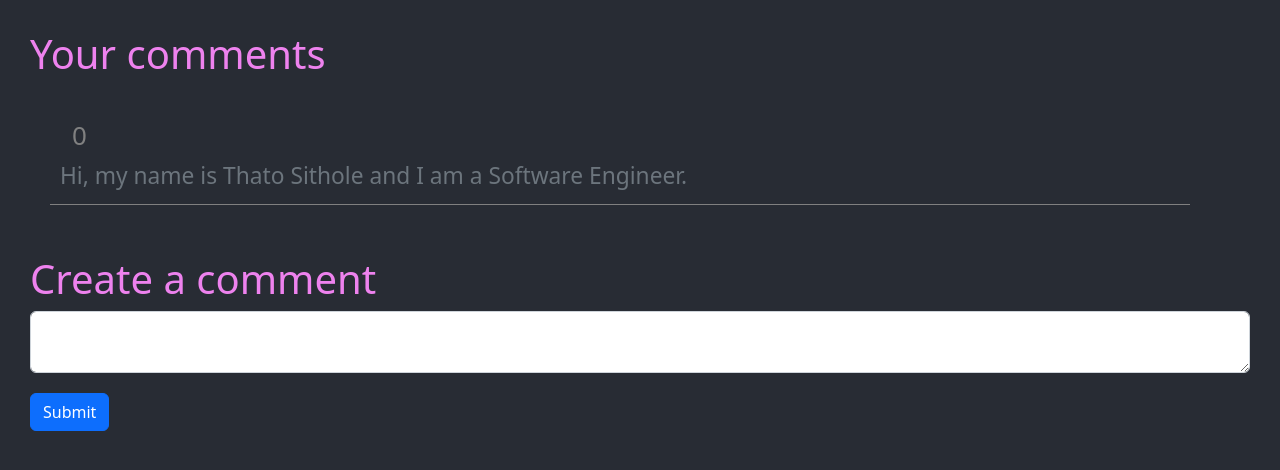
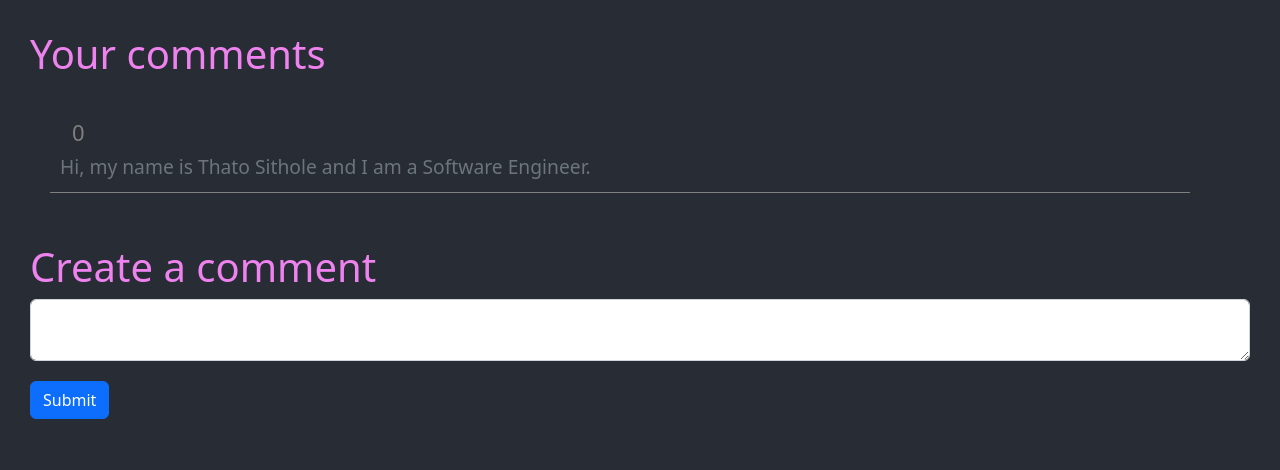
Before and after one commit to Manana6/comment-section-mini-blog, a React (Create React App) app: page / in a window 1280 px wide. Shown: the top 470 px of the page. Built offline with nearby package versions, Linux system fonts and the light colour scheme.

Commit message:
chore(list-of-comments): Change font-size

```diff
--- a/src/App.js
+++ b/src/App.js
@@ -71,7 +71,7 @@ const App = () => {
         display: 'flex',
         flexDirection: 'column',
         alignItems: 'center',
-        fontSize: 'calc(10px + 2vmin)',
+        fontSize: '22px',
         padding: '30px',
         alignItems: 'flex-start',
         margin: '0',
```
